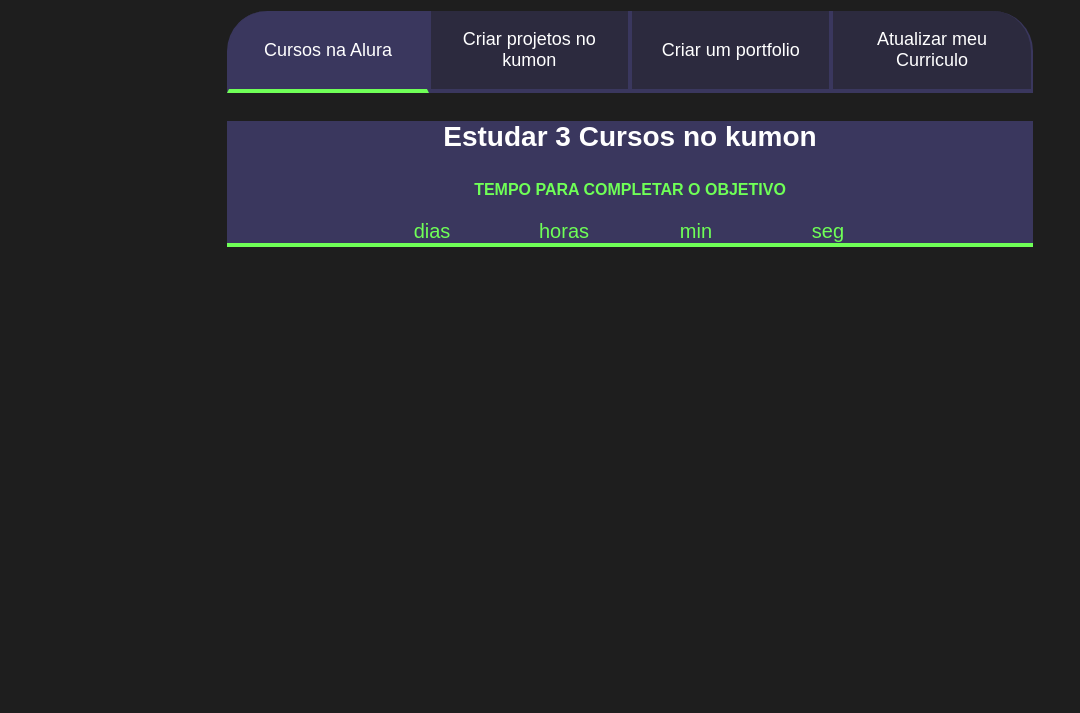
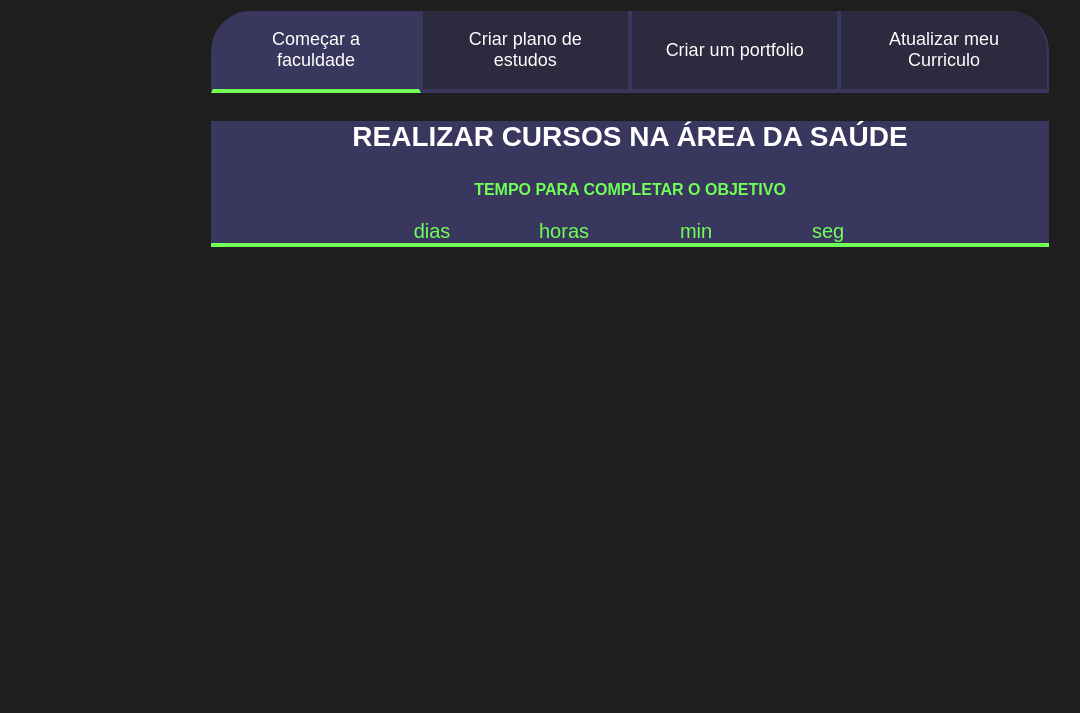
Before and after one commit to angelolopes123/projetodevidaa, a plain HTML site: page index.html in a window 1280 px wide. Shown: the part 87-800 px from the top of the page, without its empty margins (10-1090 px from the left). Drawn offline with Linux system fonts and the light colour scheme; a script that the page names is missing.

Commit message:
FACULDADE

```diff
--- a/index.html
+++ b/index.html
@@ -8,18 +8,18 @@
 </head>
 <body>
     <section class="conteudo-principal">
-        <h2 class="titulo-principal">Meus objetivos do mês de maio <span>_</span></h2>
+        <h2 class="titulo-principal">MEUS OBJETIVOS PARA 2025--BIOMEDICINA <span>_</span></h2>
         <link rel="stylesheet" href="style.css">
         <div class="conteudo">
             <div class="botoes">
-                <button class="botao ativo">Cursos na Alura</button>
-                <button class="botao">Criar projetos no kumon</button>
+                <button class="botao ativo">Começar a faculdade</button>
+                <button class="botao">Criar plano de estudos</button>
                 <button class="botao">Criar um portfolio</button>
                 <button class="botao">Atualizar meu Curriculo</button>
             </div>
             <div class="abas-textos">
                 <div class="aba-conteudo ativo">
-                    <h3 class="aba-conteudo-titulo-principal">Estudar 3 Cursos no kumon</h3>
+                    <h3 class="aba-conteudo-titulo-principal">REALIZAR CURSOS NA ÁREA DA SAÚDE</h3>
                     <h4 class="aba-conteudo-titulo-secundario">Tempo para completar o objetivo</h4>
                     <div class="contador">
                         <div class="contador-digito">
```
